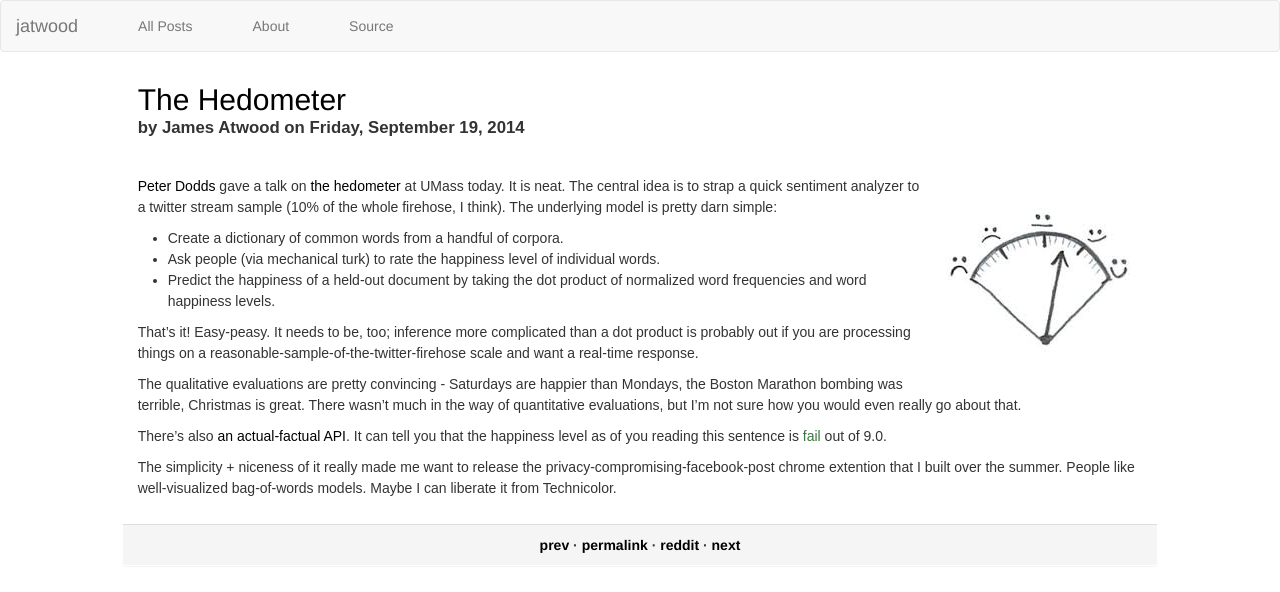
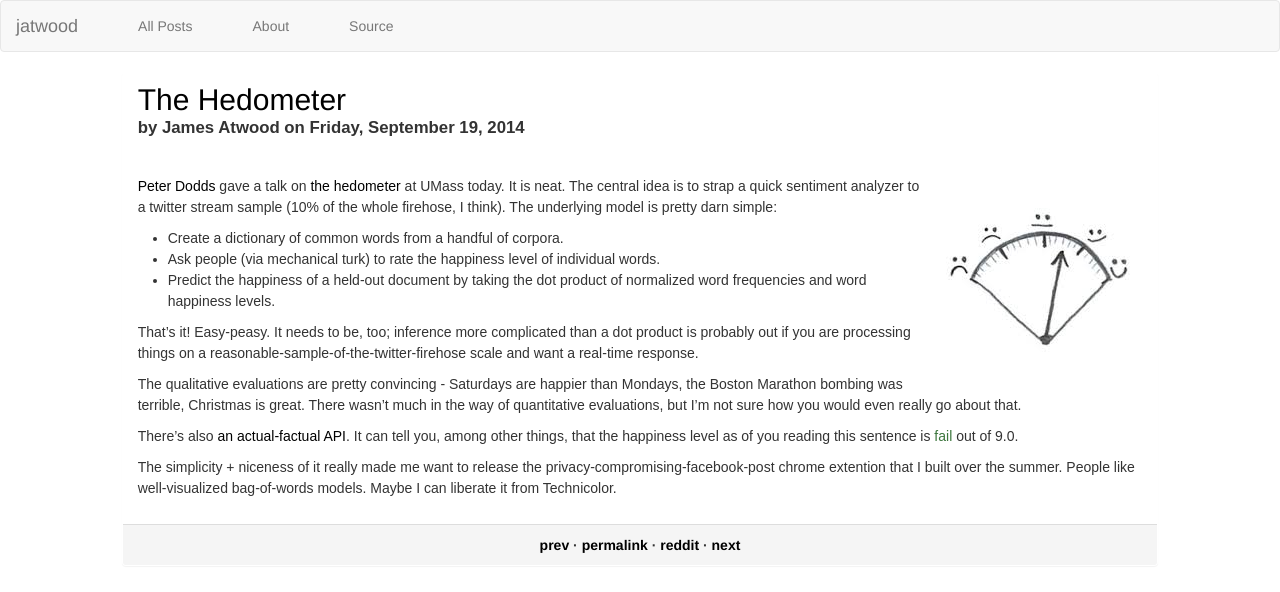
Before and after one commit to jcatw/hackscience.github.io, a Jekyll site: the page built from _posts/2014-09-19-hedometer.md, in a window 1280 px wide. Shown: the top 592 px of the page. Built offline with Jekyll 4.4.1, drawn with Linux system fonts in a browser that asks for light colours; some web fonts are replaced.

Commit message:
slight edit

```diff
--- a/_posts/2014-09-19-hedometer.md
+++ b/_posts/2014-09-19-hedometer.md
@@ -26,6 +26,6 @@
 
 The qualitative evaluations are pretty convincing - Saturdays are happier than Mondays, the Boston Marathon bombing was terrible, Christmas is great.  There wasn't much in the way of quantitative evaluations, but I'm not sure how you would even really go about that.
 
-There's also [an actual-factual API](http://hedonometer.org/api.html).  It can tell you that the happiness level as of you reading this sentence is <span id="happy" class="text-success">fail</span> out of 9.0.
+There's also [an actual-factual API](http://hedonometer.org/api.html).  It can tell you, among other things, that the happiness level as of you reading this sentence is <span id="happy" class="text-success">fail</span> out of 9.0.
 
 The simplicity + niceness of it really made me want to release the privacy-compromising-facebook-post chrome extention that I built over the summer.  People like well-visualized bag-of-words models.  Maybe I can liberate it from Technicolor.
```
